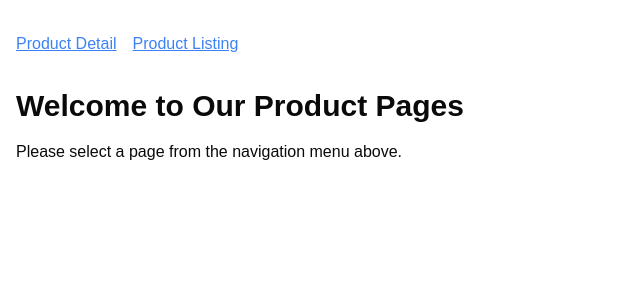
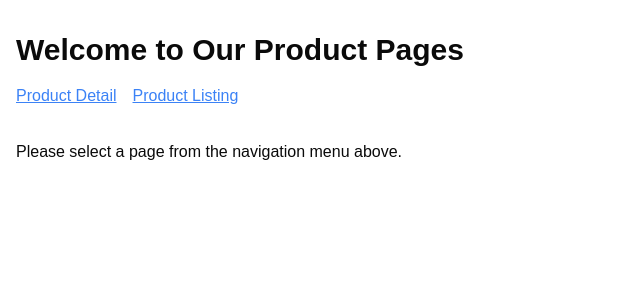
Before and after one commit to sandersu/inp-demo, a Next.js app: page / in a window 1280 px wide. Shown: the top 300 px of the page, without its empty margins (0-640 px from the left). Built offline with nearby package versions, Linux system fonts and the light colour scheme.

Commit message:
Updated file structure

```diff
--- a/app/page.tsx
+++ b/app/page.tsx
@@ -1,8 +1,9 @@
 import Link from 'next/link'
 
-export default function Page() {
+export default function Home() {
   return (
     <div className="container mx-auto px-4 py-8">
+      <h1 className="text-3xl font-bold mb-4">Welcome to Our Product Pages</h1>
       <nav className="mb-8">
         <ul className="flex space-x-4">
           <li>
@@ -17,7 +18,6 @@ export default function Page() {
           </li>
         </ul>
       </nav>
-      <h1 className="text-3xl font-bold mb-4">Welcome to Our Product Pages</h1>
       <p className="mb-4">Please select a page from the navigation menu above.</p>
     </div>
   )
```
